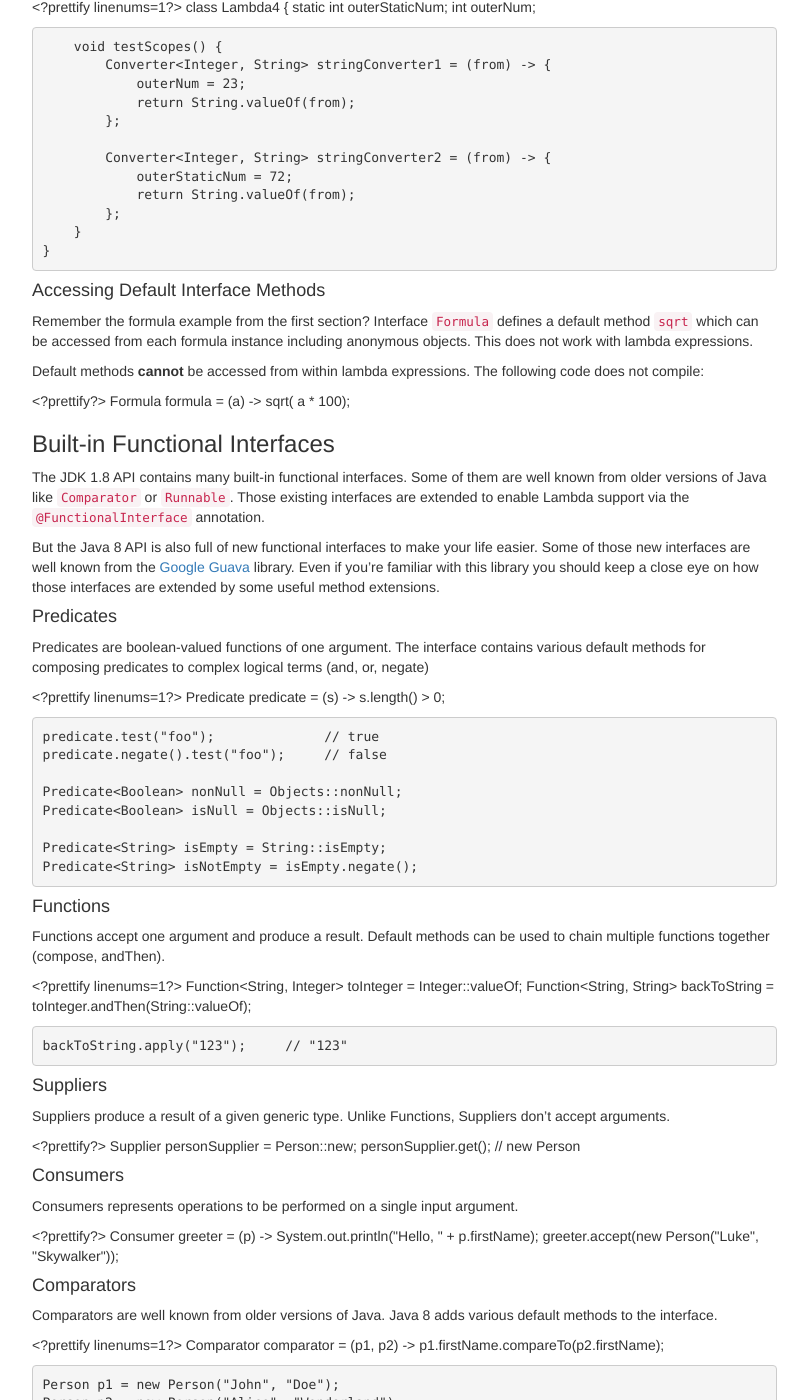
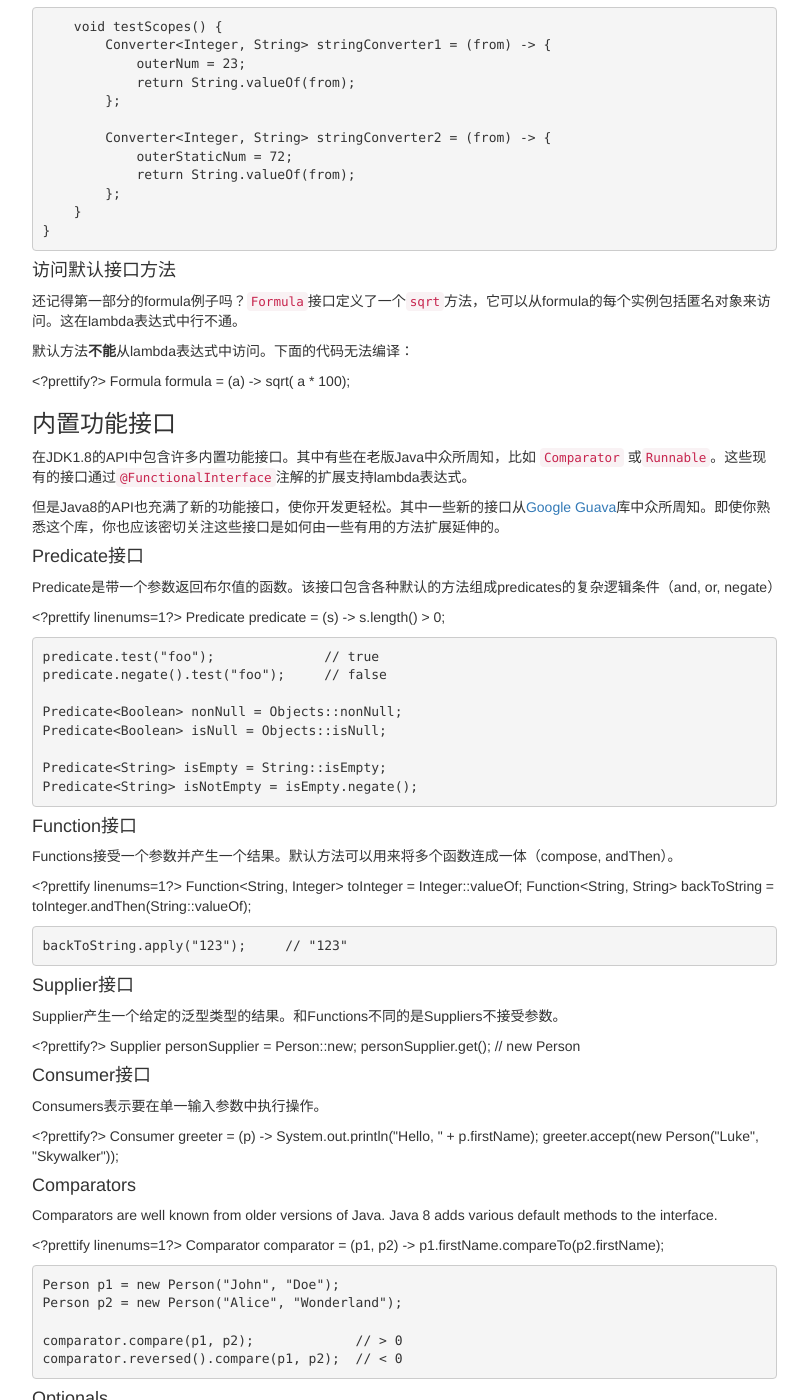
Before and after one commit to cjm0000000/cjm0000000.github.io, a Jekyll site: the page built from _posts/Java/201404/2014-04-13-java-8-tutorial.md, in a window 1280 px wide and 1400 px high, scrolled down 3096 px. Shown: the whole window, without its empty margins (318-1126 px from the left). Built offline with Jekyll 4.4.1, drawn with Linux system fonts in a browser that asks for light colours; nearby versions of some CDN libraries; library files that are not in the unit come from our copies; some of the changed text lies outside the part shown.

Commit message:
translate

```diff
--- a/_posts/Java/201404/2014-04-13-java-8-tutorial.md
+++ b/_posts/Java/201404/2014-04-13-java-8-tutorial.md
@@ -184,9 +184,9 @@ Java 8使你能够通过`::`关键字传递方法或者构造器的引用。上
 
 从lambda表达式内部写入`num`也被禁止。
 
-#### Accessing fields and static variables
+#### 访问字段和静态变量
 
-In constrast to local variables we have both read and write access to instance fields and static variables from within lambda expressions. This behaviour is well known from anonymous objects.
+和局部变量相比，我们都能从lambda表达式内部读写访问实例字段和静态变量。此行为在匿名对象中众所周知。
 
 <?prettify linenums=1?>
     class Lambda4 {
@@ -206,24 +206,24 @@ In constrast to local variables we have both read and write access to instance f
         }
     }
 
-#### Accessing Default Interface Methods
+#### 访问默认接口方法
 
-Remember the formula example from the first section? Interface `Formula` defines a default method `sqrt` which can be accessed from each formula instance including anonymous objects. This does not work with lambda expressions.
+还记得第一部分的formula例子吗？`Formula`接口定义了一个`sqrt`方法，它可以从formula的每个实例包括匿名对象来访问。这在lambda表达式中行不通。
 
-Default methods **cannot** be accessed from within lambda expressions. The following code does not compile:
+默认方法**不能**从lambda表达式中访问。下面的代码无法编译：
 
 <?prettify?>
     Formula formula = (a) -> sqrt( a * 100);
 
-### Built-in Functional Interfaces
+### 内置功能接口
 
-The JDK 1.8 API contains many built-in functional interfaces. Some of them are well known from older versions of Java like `Comparator` or `Runnable`. Those existing interfaces are extended to enable Lambda support via the `@FunctionalInterface` annotation.
+在JDK1.8的API中包含许多内置功能接口。其中有些在老版Java中众所周知，比如 `Comparator` 或`Runnable`。这些现有的接口通过`@FunctionalInterface`注解的扩展支持lambda表达式。
 
-But the Java 8 API is also full of new functional interfaces to make your life easier. Some of those new interfaces are well known from the [Google Guava](https://code.google.com/p/guava-libraries/) library. Even if you're familiar with this library you should keep a close eye on how those interfaces are extended by some useful method extensions.
+但是Java8的API也充满了新的功能接口，使你开发更轻松。其中一些新的接口从[Google Guava](https://code.google.com/p/guava-libraries/)库中众所周知。即使你熟悉这个库，你也应该密切关注这些接口是如何由一些有用的方法扩展延伸的。
 
-#### Predicates
+#### Predicate接口
 
-Predicates are boolean-valued functions of one argument. The interface contains various default methods for composing predicates to complex logical terms (and, or, negate)
+Predicate是带一个参数返回布尔值的函数。该接口包含各种默认的方法组成predicates的复杂逻辑条件（and, or, negate）
 
 <?prettify linenums=1?>
     Predicate<String> predicate = (s) -> s.length() > 0;
@@ -237,9 +237,9 @@ Predicates are boolean-valued functions of one argument. The interface contains
     Predicate<String> isEmpty = String::isEmpty;
     Predicate<String> isNotEmpty = isEmpty.negate();
 
-#### Functions
+#### Function接口
 
-Functions accept one argument and produce a result. Default methods can be used to chain multiple functions together (compose, andThen).
+Functions接受一个参数并产生一个结果。默认方法可以用来将多个函数连成一体（compose, andThen）。
 
 <?prettify linenums=1?>
     Function<String, Integer> toInteger = Integer::valueOf;
@@ -247,17 +247,17 @@ Functions accept one argument and produce a result. Default methods can be used
 
     backToString.apply("123");     // "123"
 
-#### Suppliers
+#### Supplier接口
 
-Suppliers produce a result of a given generic type. Unlike Functions, Suppliers don't accept arguments.
+Supplier产生一个给定的泛型类型的结果。和Functions不同的是Suppliers不接受参数。
 
 <?prettify?>
     Supplier<Person> personSupplier = Person::new;
     personSupplier.get();   // new Person
 
-#### Consumers
+#### Consumer接口
 
-Consumers represents operations to be performed on a single input argument.
+Consumers表示要在单一输入参数中执行操作。
 
 <?prettify?>
     Consumer<Person> greeter = (p) -> System.out.println("Hello, " + p.firstName);
```
